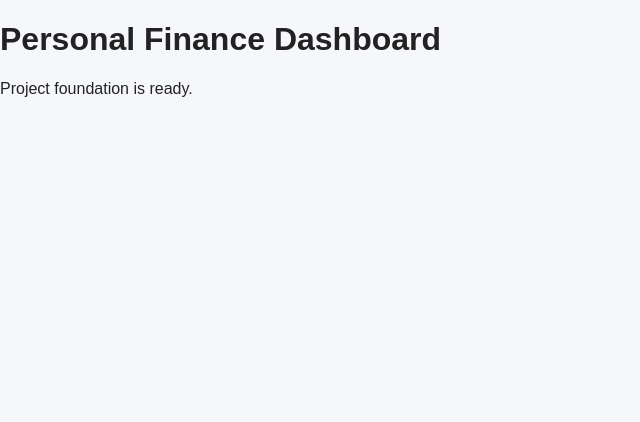
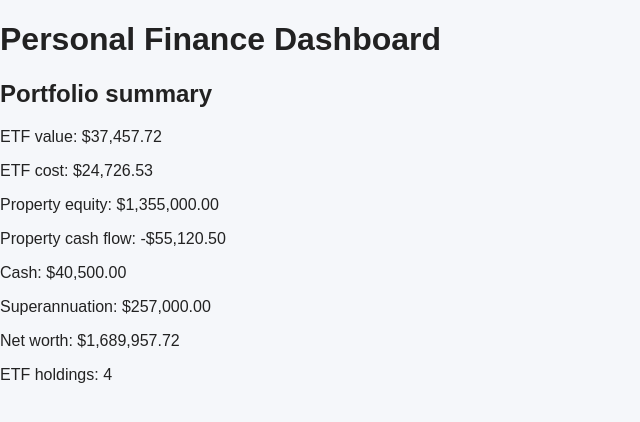
Before and after one commit to anthonycheung1/personal-finance-dashboard, a React (Vite) app: page / in a window 1280 px wide. Shown: the top 422 px of the page, without its empty margins (0-640 px from the left). Built offline with nearby package versions, Linux system fonts and the light colour scheme.

Commit message:
Display financial calculations and data on main page

```diff
--- a/src/App.tsx
+++ b/src/App.tsx
@@ -1,8 +1,53 @@
+import {
+  etfHoldings,
+  properties,
+  cashAccounts,
+  superAccounts
+} from './data/financialData';
+
+import {
+  getTotalETFValue,
+  getTotalETFCost,
+  getTotalPropertyEquity,
+  getTotalPropertyCashFlow,
+  getTotalCash,
+  getTotalSuperannuationBalance,
+  getNetWorth
+} from './utils/calculations';
+
+import {
+  formatCurrency,
+  formatNumber
+} from './utils/formatters';
+
 function App() {
+  const totalETFValue = getTotalETFValue(etfHoldings);
+  const totalETFCost = getTotalETFCost(etfHoldings);
+  const totalPropertyEquity = getTotalPropertyEquity(properties);
+  const totalPropertyCashFlow = getTotalPropertyCashFlow(properties);
+  const totalCash = getTotalCash(cashAccounts);
+  const totalSuper = getTotalSuperannuationBalance(superAccounts);
+  const netWorth = getNetWorth(
+    etfHoldings,
+    properties,
+    superAccounts,
+    cashAccounts
+  );
+
   return (
     <main>
       <h1>Personal Finance Dashboard</h1>
-      <p>Project foundation is ready.</p>
+      <section>
+        <h2>Portfolio summary</h2>
+        <p>ETF value: {formatCurrency(totalETFValue)}</p>
+        <p>ETF cost: {formatCurrency(totalETFCost)}</p>
+        <p>Property equity: {formatCurrency(totalPropertyEquity)}</p>
+        <p>Property cash flow: {formatCurrency(totalPropertyCashFlow)}</p>
+        <p>Cash: {formatCurrency(totalCash)}</p>
+        <p>Superannuation: {formatCurrency(totalSuper)}</p>
+        <p>Net worth: {formatCurrency(netWorth)}</p>
+        <p>ETF holdings: {formatNumber(etfHoldings.length)}</p>
+      </section>
     </main>
   );
 }
```
